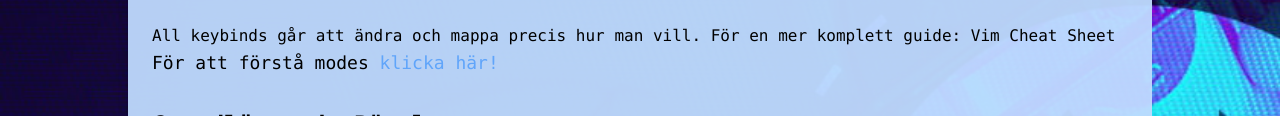
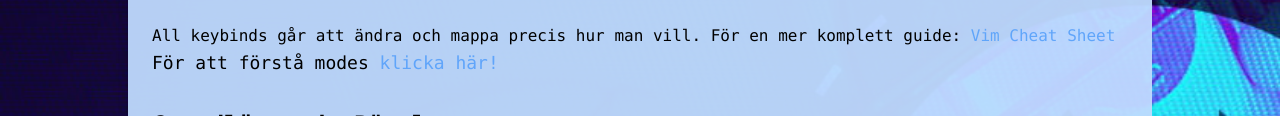
Before and after one commit to JojoSlice/NeovimIntro, a plain HTML site: page vimmotions.html in a window 1280 px wide. Shown: the part 339-455 px from the top of the page. Drawn offline with nearby package versions, Linux system fonts and the light colour scheme.

Commit message:
Quick Update

```diff
--- a/vimmotions.html
+++ b/vimmotions.html
@@ -24,7 +24,8 @@
 		<p>Vim-motions är rörelser som låter dig snabbt navigera genom text i Vim och Neovim. De är grunden för
 			att använda Vim effektivt och snabbt. Dessa utförs i normal mode!</p><br>
 		<p>All keybinds går att ändra och mappa precis hur man vill. För en mer komplett guide: <a
-				href="https://vim.rtorr.com/">Vim Cheat Sheet</a></p>
+				href="https://vim.rtorr.com/" class="text-blue-400 hover:underline">Vim Cheat Sheet</a>
+		</p>
 		<p class="text-lg">För att förstå modes <a href="modes.html"
 				class="text-blue-400 hover:underline">klicka här!</a>
 
```
